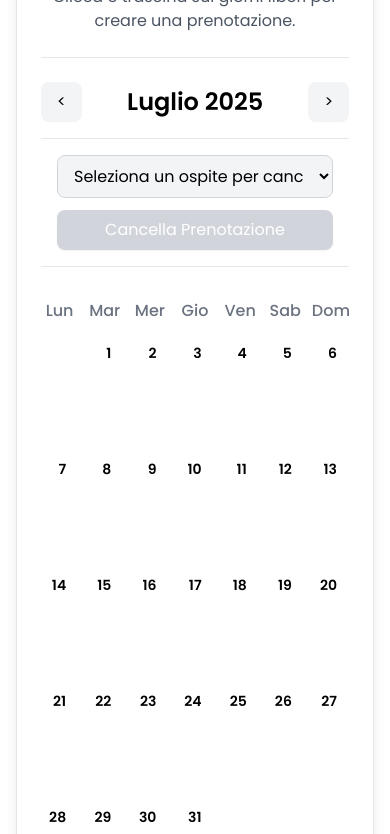
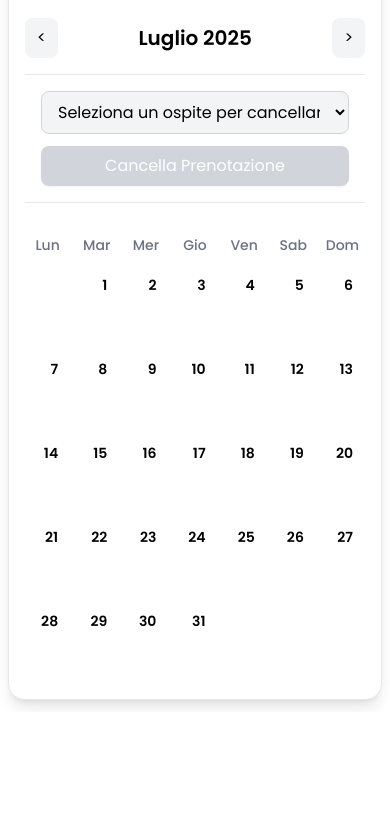
Before and after one commit to Ninuz98/Esempio.com, a plain HTML site: page index.html in a window 390 px wide. Shown: the part 132-966 px from the top of the page. After the commit the page ends 844 px from the top, so only its background shows below. Drawn offline with nearby package versions, Linux system fonts and the light colour scheme.

Commit message:
index.html

```diff
--- a/index.html
+++ b/index.html
@@ -20,12 +20,18 @@
             transition: all 0.1s ease-in-out;
             border-radius: 0.75rem; /* Forma rettangolare con angoli arrotondati */
             position: relative;
-            min-height: 7rem; /* Altezza minima per leggibilità */
+            min-height: 5rem; /* Altezza ottimizzata per mobile */
             display: flex;
             align-items: center;
             justify-content: center;
             flex-direction: column;
-            padding: 0.5rem;
+            padding: 0.25rem;
+        }
+        @media (min-width: 640px) {
+            .day-cell {
+                min-height: 7rem;
+                padding: 0.5rem;
+            }
         }
         .day-cell:hover:not(.occupied-range):not(.selection-preview) {
             background-color: #f3f4f6; /* gray-100 */
@@ -51,12 +57,23 @@
         }
         .guest-info {
             font-weight: 600;
-            font-size: 0.75rem;
-            line-height: 1.2;
+            font-size: 0.65rem;
+            line-height: 1.1;
+        }
+        @media (min-width: 640px) {
+            .guest-info {
+                font-size: 0.75rem;
+                line-height: 1.2;
+            }
         }
         .time-info {
-            font-size: 0.7rem;
+            font-size: 0.6rem;
             opacity: 0.9;
+        }
+        @media (min-width: 640px) {
+            .time-info {
+                font-size: 0.7rem;
+            }
         }
         .line-connector {
             position: absolute;
@@ -79,20 +96,20 @@
         }
     </style>
 </head>
-<body class="bg-white text-black p-4 sm:p-6 md:p-8">
+<body class="bg-white text-black p-2 sm:p-6 md:p-8">
 
-    <div class="max-w-5xl mx-auto bg-white border border-gray-200 rounded-2xl shadow-lg p-6 relative">
+    <div class="max-w-5xl mx-auto bg-white border border-gray-200 rounded-2xl shadow-lg p-4 sm:p-6 relative">
         <div class="flex flex-col md:flex-row justify-between items-center mb-6 border-b border-gray-200 pb-6">
             <div class="text-center md:text-left">
-                <h1 class="text-3xl font-bold text-black">Calendario Prenotazioni</h1>
-                <p class="text-gray-600 mt-1">Clicca e trascina sui giorni liberi per creare una prenotazione.</p>
+                <h1 class="text-2xl sm:text-3xl font-bold text-black">Calendario Prenotazioni</h1>
+                <p class="text-gray-600 mt-1 text-sm sm:text-base">Clicca e trascina sui giorni liberi per creare una prenotazione.</p>
             </div>
         </div>
 
         <div class="flex items-center justify-between mb-4">
-            <button id="prev-month" class="px-4 py-2 bg-gray-100 text-black rounded-lg hover:bg-gray-200 transition-colors">&lt;</button>
-            <h2 id="month-year" class="text-2xl font-semibold text-center w-full text-black"></h2>
-            <button id="next-month" class="px-4 py-2 bg-gray-100 text-black rounded-lg hover:bg-gray-200 transition-colors">&gt;</button>
+            <button id="prev-month" class="px-3 py-2 sm:px-4 bg-gray-100 text-black rounded-lg hover:bg-gray-200 transition-colors">&lt;</button>
+            <h2 id="month-year" class="text-xl sm:text-2xl font-semibold text-center w-full text-black"></h2>
+            <button id="next-month" class="px-3 py-2 sm:px-4 bg-gray-100 text-black rounded-lg hover:bg-gray-200 transition-colors">&gt;</button>
         </div>
 
         <div id="delete-section" class="mb-6 p-4 bg-white border-y border-gray-200 flex flex-col sm:flex-row items-center gap-3">
@@ -104,14 +121,14 @@
             </button>
         </div>
 
-        <div id="calendar-grid" class="grid grid-cols-7 gap-x-2 gap-y-1">
-            <div class="text-center font-medium text-gray-500 py-2">Lun</div>
-            <div class="text-center font-medium text-gray-500 py-2">Mar</div>
-            <div class="text-center font-medium text-gray-500 py-2">Mer</div>
-            <div class="text-center font-medium text-gray-500 py-2">Gio</div>
-            <div class="text-center font-medium text-gray-500 py-2">Ven</div>
-            <div class="text-center font-medium text-gray-500 py-2">Sab</div>
-            <div class="text-center font-medium text-gray-500 py-2">Dom</div>
+        <div id="calendar-grid" class="grid grid-cols-7 gap-x-1 sm:gap-x-2 gap-y-1">
+            <div class="text-center font-medium text-gray-500 py-2 text-sm">Lun</div>
+            <div class="text-center font-medium text-gray-500 py-2 text-sm">Mar</div>
+            <div class="text-center font-medium text-gray-500 py-2 text-sm">Mer</div>
+            <div class="text-center font-medium text-gray-500 py-2 text-sm">Gio</div>
+            <div class="text-center font-medium text-gray-500 py-2 text-sm">Ven</div>
+            <div class="text-center font-medium text-gray-500 py-2 text-sm">Sab</div>
+            <div class="text-center font-medium text-gray-500 py-2 text-sm">Dom</div>
         </div>
     </div>
 
@@ -264,14 +281,11 @@
 
                 const guestInfoEl = cell.querySelector('.guest-info');
                 const dayNumberEl = cell.querySelector('span');
-                // --- START OF BUG FIX: Thoroughly reset cell styles ---
                 cell.className = 'day-cell cursor-pointer bg-white';
-                dayNumberEl.className = 'font-semibold text-black text-sm absolute top-2 right-3';
                 guestInfoEl.innerHTML = '';
                 cell.dataset.bookingIds = '';
                 const existingConnector = cell.querySelector('.line-connector');
                 if(existingConnector) existingConnector.remove();
-                // --- END OF BUG FIX ---
 
                 let bookingsForThisDay = bookings[dateStr] || [];
                 let bookingIdsForThisDay = bookingsForThisDay.map(b => b.bookingId);
@@ -298,6 +312,7 @@
 
                     if (hasCheckin && hasCheckout) {
                         cell.classList.add('changeover-day');
+                        dayNumberEl.className = 'font-semibold text-black text-sm absolute top-2 right-3';
                         const checkin = bookingsForThisDay.find(b => b.eventType === 'checkin');
                         const checkout = bookingsForThisDay.find(b => b.eventType === 'checkout');
                         guestInfoEl.innerHTML = `
@@ -306,10 +321,12 @@
                         `;
                     } else if (hasCheckin) {
                         cell.classList.add('check-in');
+                        dayNumberEl.className = 'font-semibold text-black text-sm absolute top-2 right-3';
                         const checkin = bookingsForThisDay.find(b => b.eventType === 'checkin');
                         guestInfoEl.innerHTML = `<div class="font-semibold">${checkin.guestName}</div><div class="time-info">${checkin.time}</div>`;
                     } else if (hasCheckout) {
                         cell.classList.add('check-out');
+                        dayNumberEl.className = 'font-semibold text-black text-sm absolute top-2 right-3';
                         const checkout = bookingsForThisDay.find(b => b.eventType === 'checkout');
                         guestInfoEl.innerHTML = `<div class="font-semibold">${checkout.guestName}</div><div class="time-info">${checkout.time}</div>`;
                     }
```
